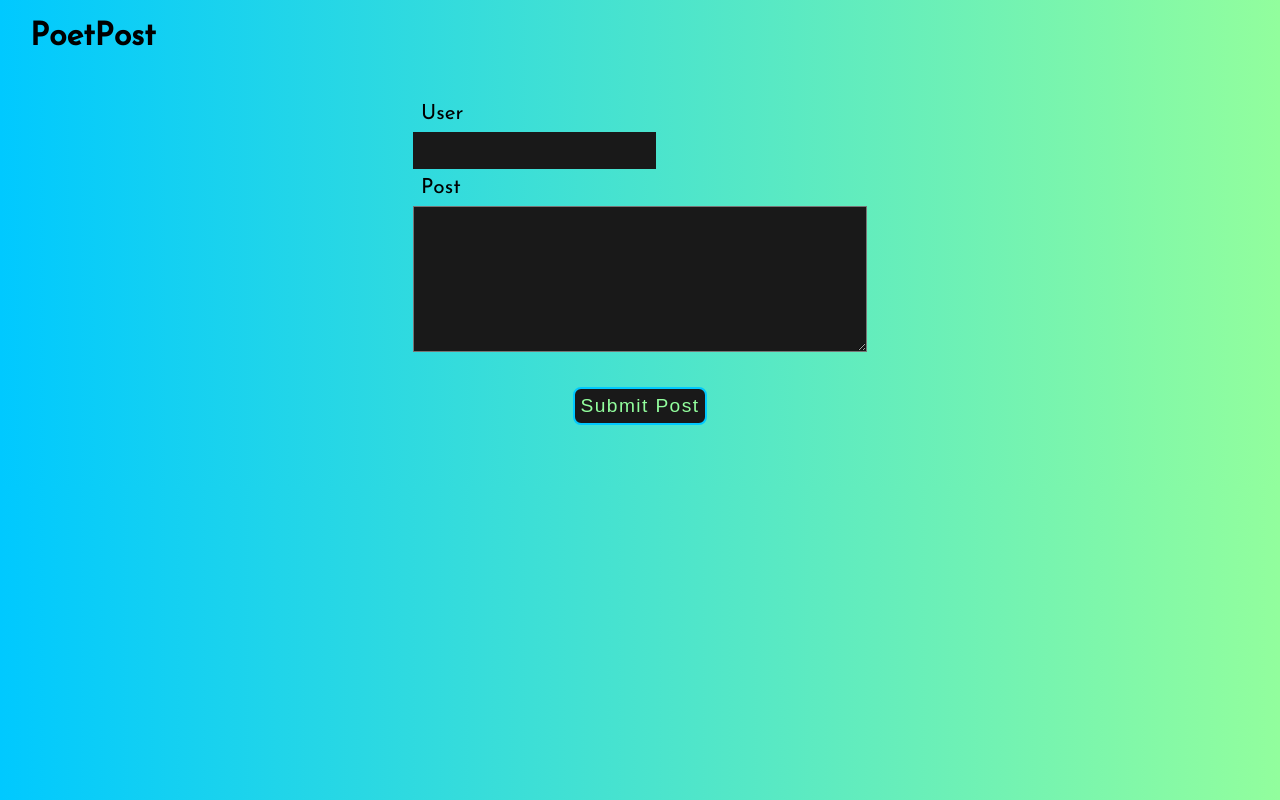
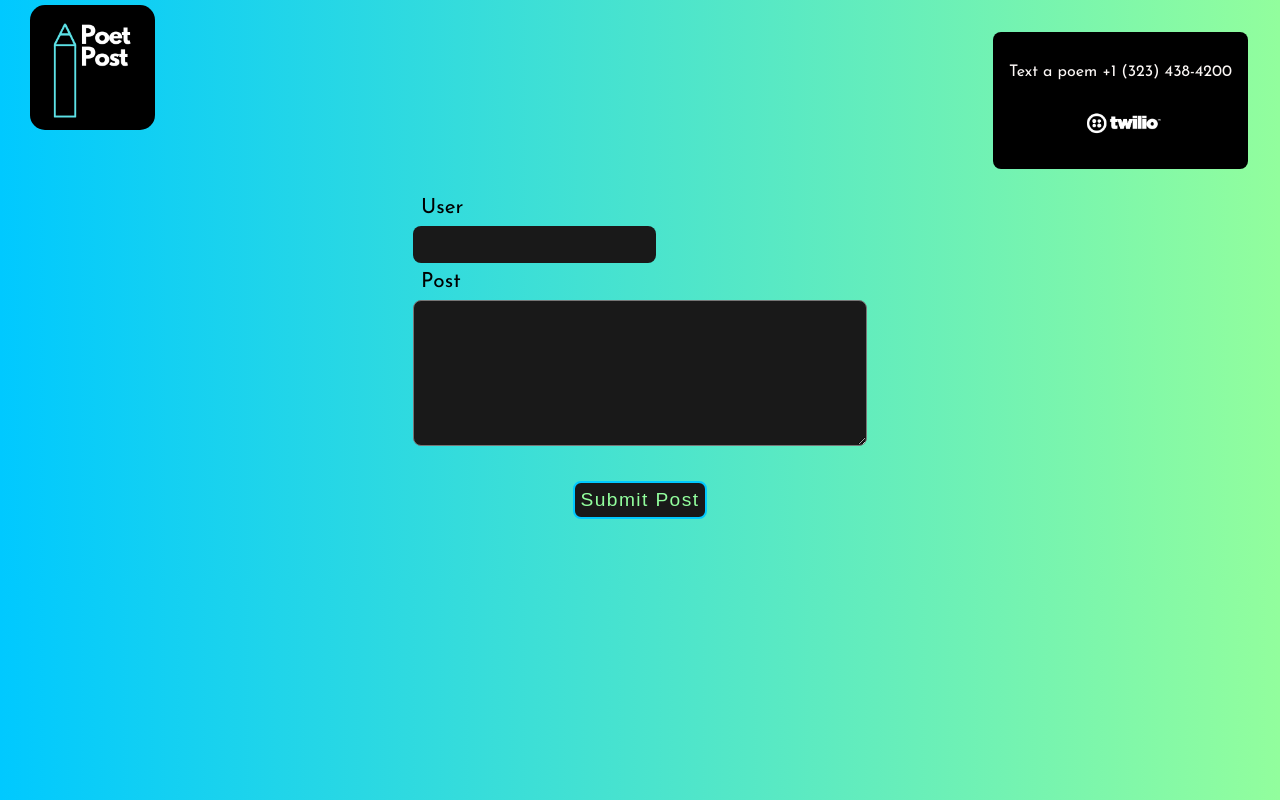
Before and after one commit to sitgofour/PoetPost, a website: page public/index.html in a window 1280 px wide. Drawn offline with Linux system fonts and the light colour scheme; no server answers.

Commit message:
some ui updates

```diff
--- a/public/index.css
+++ b/public/index.css
@@ -6,8 +6,28 @@ body {
     font-family: 'Josefin Sans', sans-serif;
 }
 
-.home-title {
+header {
+    display: flex;
+    justify-content: space-between;
+}
+
+.twilio-note {
+    margin: 2em 2em 0 0;
+    background-color: black;
+    color: 	#fbf7f5;
+    padding: 1em;
+    border-radius: 8px;
+}
+
+.twilio-note img {
+    max-width: 80px;
+    margin-left: 33%;
+}
+
+.home-logo img{
     margin: 5px 0 0 30px;
+    border-radius: 15px;
+    max-width: 125px;
 }
 
 .post-form-wrapper {
@@ -42,6 +62,7 @@ body {
     background: rgb(25, 25, 25);
     color: #92FE9D;
     border: none;
+    border-radius: 8px;
     padding: 8px;
     font-size: 1.4rem;
     font-family: 'Josefin Sans', sans-serif;
@@ -53,6 +74,7 @@ body {
     padding: 15px;
     font-family: 'Josefin Sans', sans-serif;
     font-size: 1.2rem;
+    border-radius: 8px;
 }
 
 .form-submit {
@@ -96,6 +118,7 @@ body {
     padding: 3px 15px;
     margin: 20px;
 }
+
 
 .post-div button {
     /* width: 44px; */
--- a/public/index.html
+++ b/public/index.html
@@ -8,9 +8,18 @@
     <title>PoetPost</title>
 </head>
 <body>
-    <div class="home-title">
-        <h1>PoetPost</h1>
-    </div>
+    <header>
+        <div class="home-logo">
+            <img src="./images/PoetPostLogo.png"/>
+        </div>
+        <div>
+            <div class="twilio-note">
+                <p>Text a poem +1 (323) 438-4200</p>
+                <img src="./images/twilioLogo.png"/>
+            </div>
+        </div>
+    </header>
+
     <div class="post-form-wrapper">
         <form method="post" name="post-data" class="post-form" id="post-form">
             <div class="form-input-wrapper">
```
Also changed, not shown: images/poetpostimg.png (deleted), poetPostLogo.png (added), public/images/PoetPostLogo.png (added), public/images/twilioLogo.png (added).
